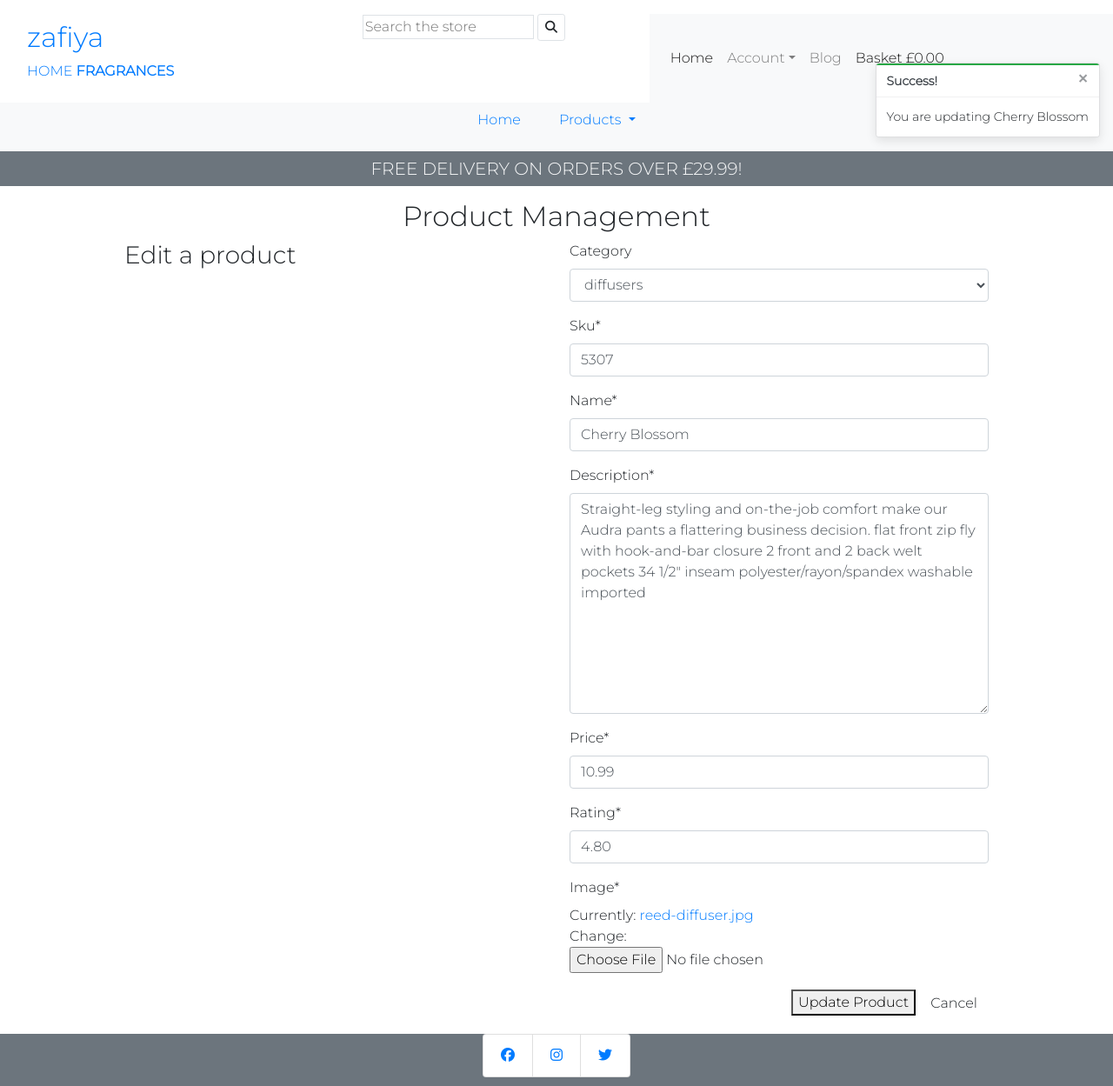
After one commit to BegumDev/zafiya, a Django app: page /products/edit_product/2/ in a window 1280 px wide. The commit adds this page. Shown: the whole page at 87% size. Run offline with Django 3.2, Linux system fonts and the light colour scheme; data comes from the database, SQL or seed files in the repository; some libraries are stand-ins or nearby versions.

Commit message:
Add edit_product views, urls and template.

```diff
--- /dev/null
+++ b/products/templates/products/edit_product.html
@@ -0,0 +1,36 @@
+{% extends "base.html" %}
+{% load static %}
+
+{% block page_header %}
+
+<h2 class="text-center mt-3">Product Management</h2>
+
+{% endblock %}
+
+
+{% block content %}
+
+<section class="mb-3">
+
+    <div class="container">
+        <div class="row">
+            <div class="col-12 col-md-6">
+                <h3>Edit a product</h3>
+            </div>
+            <div class="col-12 col-md-6">
+                <form action="{% url 'edit_product' product.id %}" method="POST" enctype="multipart/form-data">
+                    {% csrf_token %}
+                    {{ form | crispy }}
+                    <div class="text-right">
+                        <button type="submit">Update Product</button>
+                        <a href="{% url 'products' %}" class="btn">Cancel</a>
+                    </div>
+                </form>
+            </div>
+        </div>
+    </div>
+
+</section>
+
+
+{% endblock %}
--- a/products/urls.py
+++ b/products/urls.py
@@ -1,4 +1,3 @@
-from django.contrib import admin
 from django.urls import path
 from . import views
 
@@ -6,4 +5,5 @@ urlpatterns = [
     path('', views.all_products, name='products'),
     path('<int:product_id>/', views.product_details, name='product_details'),
     path('add_product/', views.add_product, name='add_product'),
+    path('edit_product/<int:product_id>/', views.edit_product, name='edit_product'),
 ]
--- a/products/views.py
+++ b/products/views.py
@@ -47,3 +47,28 @@ def add_product(request):
     }
 
     return render(request, template, context)
+
+
+def edit_product(request, product_id):
+    """ A view to edit the product """
+    product = get_object_or_404(Product, pk=product_id)
+
+    if request.method == 'POST':
+        form = ProductForm(request.POST, request.FILES, instance=product)
+        if form.is_valid():
+            form.save()
+            messages.success(request, 'Sucessfully updated product')
+            return redirect(reverse('product_details', args=[product_id]))
+        else:
+            messages.error(request, 'Failed to update product. Please check the form again.')
+    else:
+        form = ProductForm(instance=product)
+        messages.success(request, f'You are updating {product.name}')
+
+    template = 'products/edit_product.html'
+    context = {
+        'form': form,
+        'product': product,
+    }
+
+    return render(request, template, context)
--- a/templates/includes/mobile-nav.html
+++ b/templates/includes/mobile-nav.html
@@ -34,7 +34,7 @@
                     <div class="dropdown-menu" aria-labelledby="navbarDropdown">
                         {% if request.user.is_authenticated %}
                         {% if request.user.is_superuser %}
-                        <a class="dropdown-item" href="#">Product Management</a>
+                        <a class="dropdown-item" href="{% url 'add_product' %}">Product Management</a>
                         {% endif %}
                         <a class="dropdown-item" href="{% url 'profile' %}">My Profile</a>
                         <a class="dropdown-item" href="{% url 'account_logout' %}">Logout</a>
```
